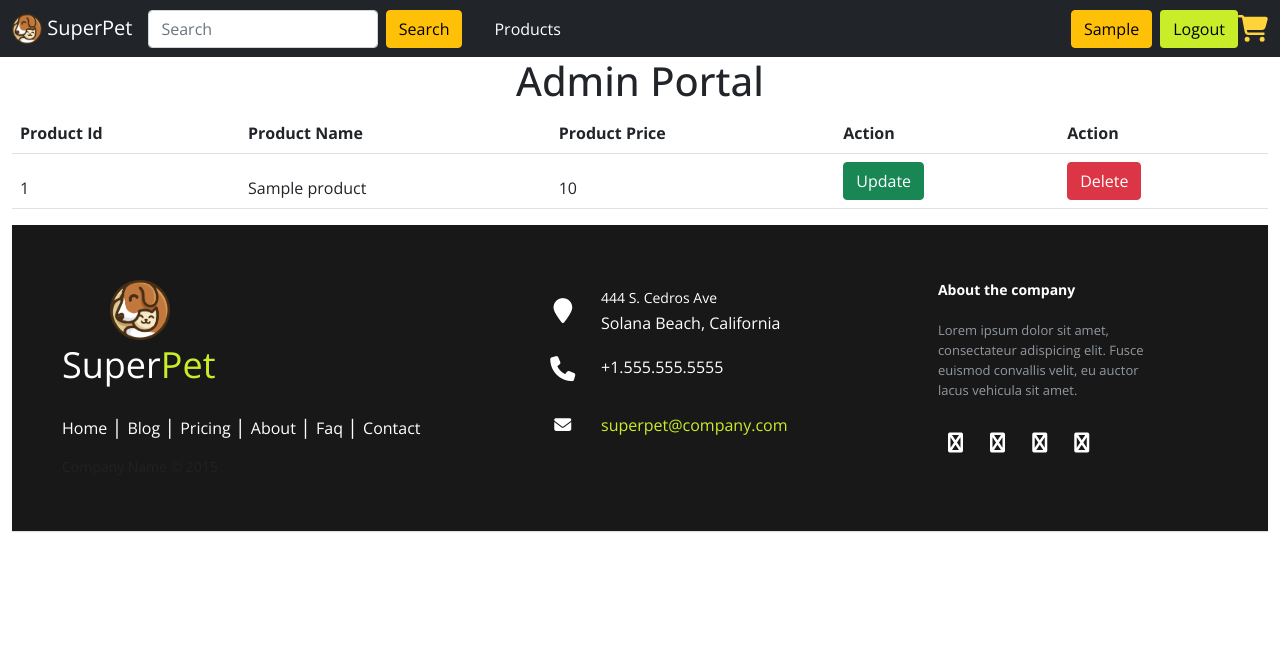
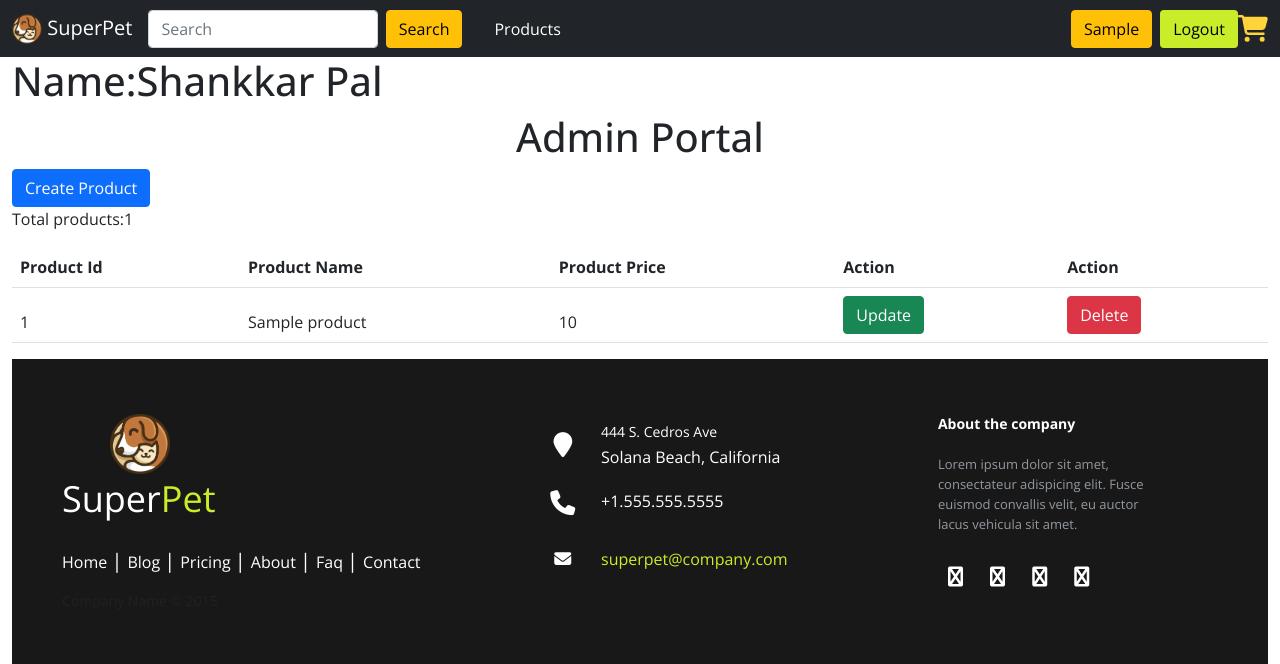
Before and after one commit to shankkarpal46/Django, a Django app: page /admin-portal in a window 1280 px wide. Shown: the top 664 px of the page. Run offline with Django 5.2, Linux system fonts and the light colour scheme; a user stored in the database is signed in; tables that the repository leaves empty hold one stand-in row (values such as "Sample post"); some libraries are stand-ins or nearby versions.

Commit message:
admin-portal-completion and context_proccessor

```diff
--- /dev/null
+++ b/superpet/cart/custom_context_processors.py
@@ -0,0 +1,2 @@
+def cart_context_processor(request):
+    return {"name":"Shankkar Pal"}
--- a/superpet/superpet/settings.py
+++ b/superpet/superpet/settings.py
@@ -66,6 +66,7 @@ TEMPLATES = [
                 'django.template.context_processors.request',
                 'django.contrib.auth.context_processors.auth',
                 'django.contrib.messages.context_processors.messages',
+                'cart.custom_context_processors.cart_context_processor',
             ],
         },
     },
--- a/superpet/superpet/views.py
+++ b/superpet/superpet/views.py
@@ -3,6 +3,7 @@ from django.contrib.auth.forms import UserCreationForm
 from .forms import CustomUserCreationForm
 from django.contrib.auth import authenticate,login,logout
 from products.models import Product
+from django.contrib.auth.decorators import user_passes_test
 def home(request):
     return render(request,"index.html")
 
@@ -43,5 +44,6 @@ def user_logout(request):
     logout(request)
     return HttpResponseRedirect('/login')
 
+@user_passes_test(lambda u:u.is_superuser,login_url="/admin-portal")
 def admin(request):
-    return render(request,"admin.html",{"products":Product.customManager.all()})
+    return render(request,"admin.html",{"products":Product.customManager.all(),"count":Product.customManager.count()})
--- a/superpet/templates/admin.html
+++ b/superpet/templates/admin.html
@@ -3,7 +3,8 @@
 {% block content %}
 
     <h1 style = "text-align:center">Admin Portal</h1>
-
+    <a class="btn btn-primary" href="{% url 'create-product' %}" role="button">Create Product</a>
+    <p>Total products:{{count}}</p>
     <table class="table">
         <thead>
           <tr>
@@ -19,8 +20,8 @@
             <td scope="row">{{product.id}}</td>
             <td>{{product.product_name}}</td>
             <td>{{product.product_price}}</td>
-            <td><a class="btn btn-success" href="" role="button">Update</a></td>
-            <td><a class="btn btn-danger" href="" role="button">Delete</a></td>
+            <td><a class="btn btn-success" href="{% url 'product-update' product.id %}" role="button">Update</a></td>
+            <td><a class="btn btn-danger" href="{% url 'product-delete' product.id%}" role="button">Delete</a></td>
           </tr>
           {% endfor %}
       </table>
--- a/superpet/templates/index.html
+++ b/superpet/templates/index.html
@@ -73,7 +73,7 @@
   <!-- Navbar End -->
   <!-- ------------------------------------------------------------------------------------ -->
   <section class="container-fluid">
-
+    <h1>Name:{{name}}</h1>
     <!-- ------------------------------------------------------------------------------------ -->
     <!--Poster Image start -->
     <!-- ------------------------------------------------------------------------------------ -->
--- a/superpet/templates/navbar.html
+++ b/superpet/templates/navbar.html
@@ -46,3 +46,4 @@
   <!-- Navbar End -->
   <!-- ------------------------------------------------------------------------------------ -->
   <section class="container-fluid">
+    <h1>Name:{{name}}</h1>
```
Also changed, not shown: superpet/media/products/NewProject_9_OfwZF5t.webp (added).
